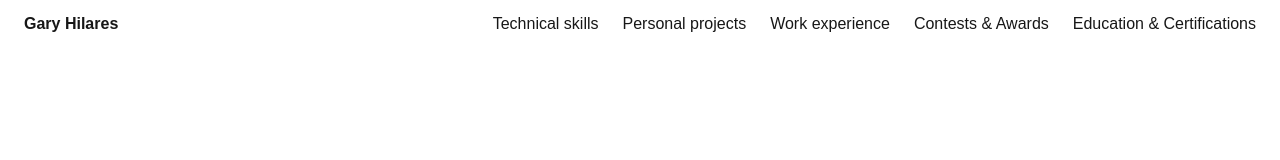
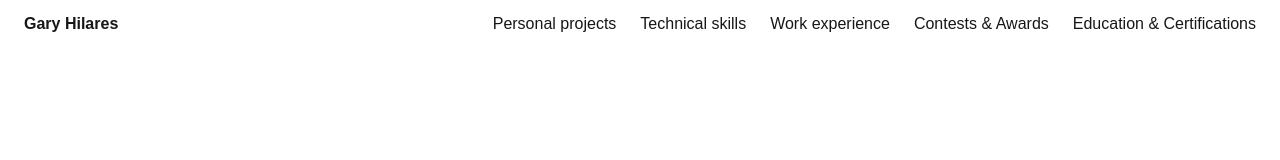
Before and after one commit to GaryHilares/Personal-Website, a Next.js app: page / in a window 1280 px wide. Shown: the top 160 px of the page. Built offline with nearby package versions, Linux system fonts and the light colour scheme.

Commit message:
Abstracted NavBar links

```diff
--- a/src/app/page.tsx
+++ b/src/app/page.tsx
@@ -6,39 +6,17 @@ interface LinkData {
   url: string;
 }
 
-function NavBar({
-  personalProjectsId,
-  technicalSkillsId,
-  workExperienceId,
-  contestsId,
-  educationId,
-}: {
-  personalProjectsId: string;
-  technicalSkillsId: string;
-  workExperienceId: string;
-  contestsId: string;
-  educationId: string;
-}) {
+function NavBar({ links }: { links: Array<LinkData> }) {
   return (
     <header>
       <div className="overflow-auto mx-3">
         <h1 className="font-bold inline-block m-3">Gary Hilares</h1>
         <ul className="float-right">
-          <li className="inline-block m-3">
-            <a href={`#${technicalSkillsId}`}>Technical skills</a>
-          </li>
-          <li className="inline-block m-3">
-            <a href={`#${personalProjectsId}`}>Personal projects</a>
-          </li>
-          <li className="inline-block m-3">
-            <a href={`#${workExperienceId}`}>Work experience</a>
-          </li>
-          <li className="inline-block m-3">
-            <a href={`#${contestsId}`}>Contests & Awards</a>
-          </li>
-          <li className="inline-block m-3">
-            <a href={`#${educationId}`}>Education & Certifications</a>
-          </li>
+          {links.map((link, idx) => (
+            <li key={idx} className="inline-block m-3">
+              <a href={link.url}>{link.text}</a>
+            </li>
+          ))}
         </ul>
       </div>
     </header>
@@ -203,11 +181,13 @@ export default function Home() {
     <>
       <AosInitializer />
       <NavBar
-        personalProjectsId={personalProjectsId}
-        technicalSkillsId={technicalSkillsId}
-        workExperienceId={workExperienceId}
-        contestsId={contestsId}
-        educationId={educationId}
+        links={[
+          { text: "Personal projects", url: `#${personalProjectsId}` },
+          { text: "Technical skills", url: `#${technicalSkillsId}` },
+          { text: "Work experience", url: `#${workExperienceId}` },
+          { text: "Contests & Awards", url: `#${contestsId}` },
+          { text: "Education & Certifications", url: `#${educationId}` },
+        ]}
       />
       <main className="p-3 md:w-[66%] m-auto">
         <article>
```
